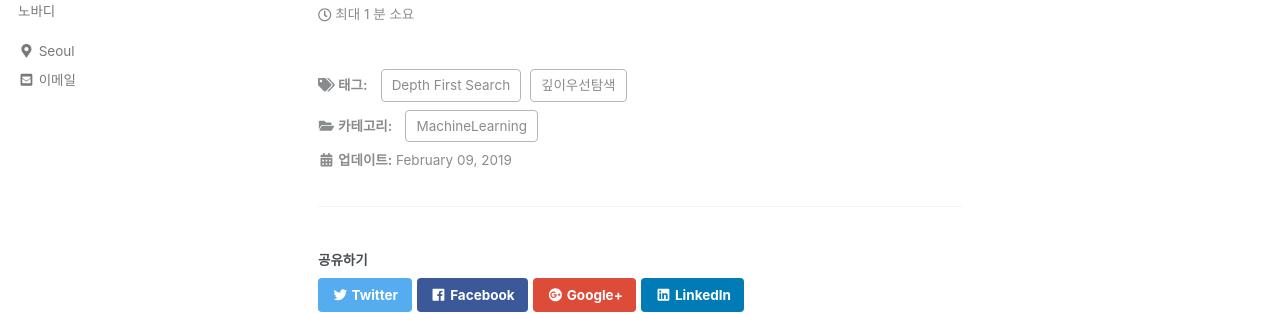
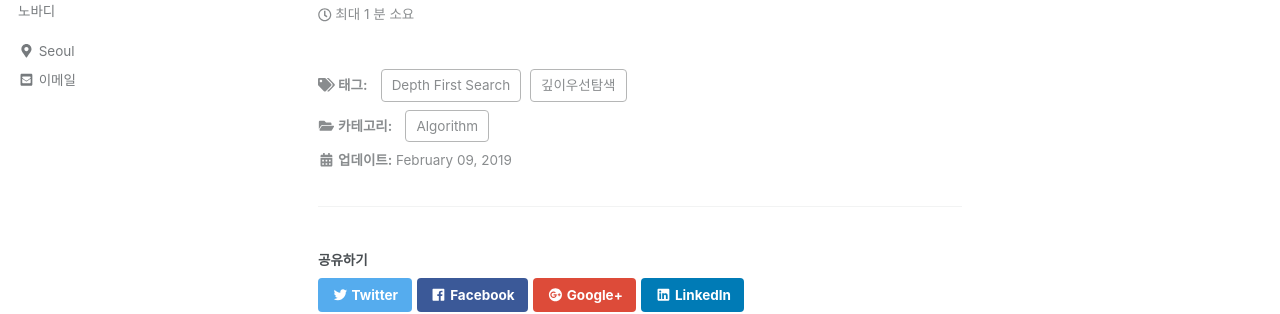
Before and after one commit to arisongha/hansololee.github.io, a Jekyll site: the page built from _posts/2019-02-09-depth_first_search.md, in a window 1280 px wide and 900 px high. Shown: the part 122-436 px from the top of the window. Built offline with Jekyll 4.4.1, drawn with Linux system fonts in a browser that asks for light colours; cached includes are drawn as plain includes; nearby versions of some CDN libraries.

Commit message:
Update 2019-02-09-depth_first_search.md

```diff
--- a/_posts/2019-02-09-depth_first_search.md
+++ b/_posts/2019-02-09-depth_first_search.md
@@ -5,5 +5,5 @@ tags:
   - Depth First Search
 
 categories:
-  - MachineLearning
+  - Algorithm
 ---
```
